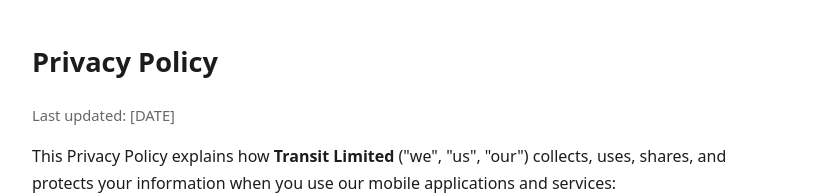
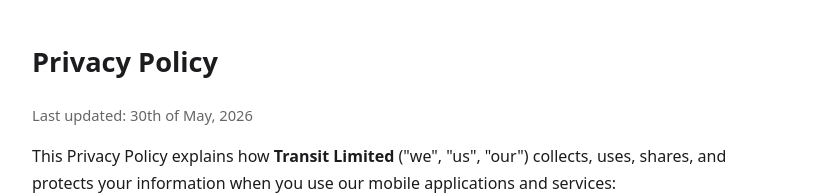
Before and after one commit to jbuittechservices/officialtransitapp, a plain HTML site: page privacy-policy.html in a window 1280 px wide. Shown: the top 195 px of the page, without its empty margins (228-1049 px from the left). Drawn offline with Linux system fonts and the light colour scheme.

Commit message:
Update privacy-policy.html

```diff
--- a/privacy-policy.html
+++ b/privacy-policy.html
@@ -19,7 +19,7 @@
 <body>
 
 <h1>Privacy Policy</h1>
-<p class="meta">Last updated: [DATE]</p>
+<p class="meta">Last updated: 30th of May, 2026</p>
 
 <p>This Privacy Policy explains how <strong>Transit Limited</strong> ("we", "us", "our") collects, uses, shares, and protects your information when you use our mobile applications and services:</p>
 <ul>
```
